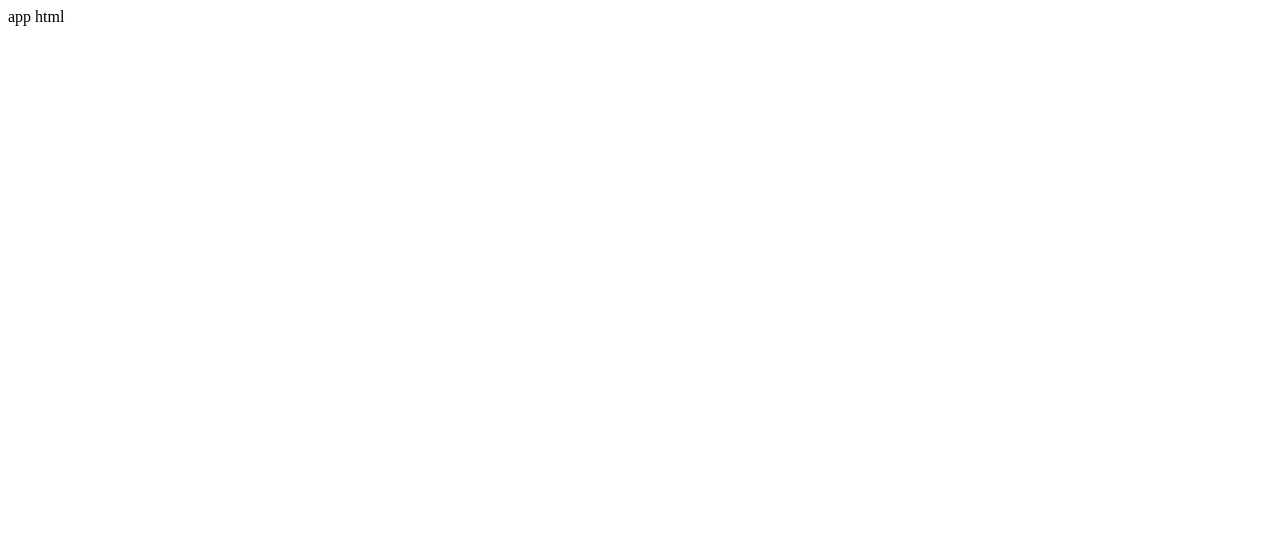
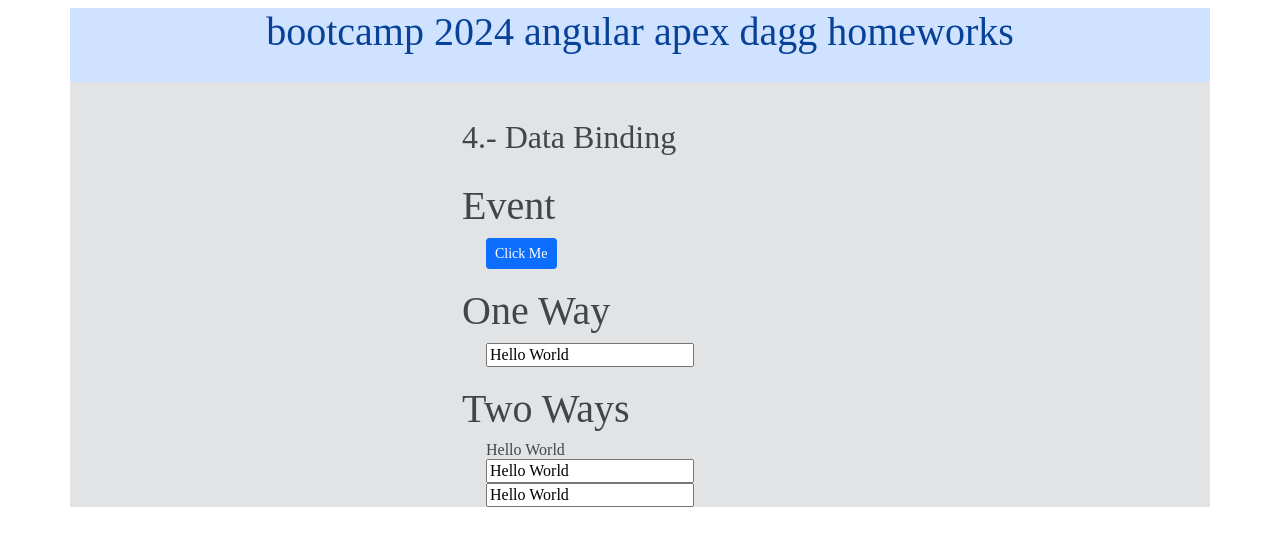
Before and after one commit to dgarcia-apex/bootcamp2024-angular-dgarcia, an Angular app: page / in a window 1280 px wide. Shown: the top 546 px of the page. Built offline with nearby package versions, Linux system fonts and the light colour scheme.

Commit message:
4-data-bindings

```diff
--- a/package.json
+++ b/package.json
@@ -18,6 +18,7 @@
     "@angular/platform-browser": "^17.1.0",
     "@angular/platform-browser-dynamic": "^17.1.0",
     "@angular/router": "^17.1.0",
+    "bootstrap": "^5.0.0",
     "rxjs": "~7.8.0",
     "tslib": "^2.3.0",
     "zone.js": "~0.14.3"
--- /dev/null
+++ b/src/app/4-data-binding/data-binding/data-binding.component.html
@@ -0,0 +1,41 @@
+
+<h2>4.- Data Binding</h2>
+<br>
+<h1>Event</h1>
+<div class="container">
+    <div class="row row-cols-auto">
+        <div class="col">
+            <button type="button" class="btn btn-primary btn-sm" (click)="clickMe()">Click Me</button>
+        </div>
+    </div>
+</div>
+
+<br>
+<h1>One Way</h1>
+<div class="container">
+    <div class="row row-cols-auto">
+        <div class="col">
+            <input type="text" [value]="oneWayText">
+        </div>
+    </div>
+</div>
+
+<br>
+<h1>Two Ways</h1>
+<div class="container">
+    <div class="row row-cols-auto">
+        <div class="col">
+            <span>{{twoWaysText}}</span>
+        </div>
+    </div>
+    <div class="row row-cols-auto">
+        <div class="col">
+            <input type="text" (change)="twoWaysChangeText($event)" [value]="twoWaysText">
+        </div>
+    </div>
+    <div class="row row-cols-auto">
+        <div class="col">
+            <input [(ngModel)]="twoWaysText" >
+        </div>
+    </div>
+</div>
--- /dev/null
+++ b/src/app/4-data-binding/data-binding/data-binding.component.scss
@@ -0,0 +1,6 @@
+// Required
+@import "../../../../node_modules/bootstrap/scss/functions";
+@import "../../../../node_modules/bootstrap/scss/variables";
+@import "../../../../node_modules/bootstrap/scss/mixins";
+
+@import "../../../../node_modules/bootstrap/scss/bootstrap";
--- /dev/null
+++ b/src/app/4-data-binding/data-binding/data-binding.component.ts
@@ -0,0 +1,26 @@
+import { Component } from '@angular/core';
+import { NgForm } from '@angular/forms';
+
+@Component({
+  selector: 'app-data-binding',
+  templateUrl: './data-binding.component.html',
+  styleUrl: './data-binding.component.scss'
+})
+export class DataBindingComponent {
+oneWayText: string="";
+twoWaysText: string="";
+
+clickMe() {
+  alert("I Was Triggered by an Event")
+}
+
+ngAfterContentInit(): void {
+  this.oneWayText = this.twoWaysText = "Hello World";
+}
+
+twoWaysChangeText($event: Event) {
+  let htmlElement = $event.target as HTMLInputElement;
+  this.twoWaysText = htmlElement.value||"";
+  }
+
+}
--- a/src/app/app.component.html
+++ b/src/app/app.component.html
@@ -1 +1,19 @@
-app html
+<div class="container">
+    <div class="row justify-content-md-center list-group-item-primary">
+      <div class="col text-center">
+        <h1>bootcamp 2024 angular apex dagg homeworks</h1>
+        <br>
+      </div>
+    </div>
+
+    <div class="row justify-content-md-center list-group-item-secondary">
+    <div class="col"></div>
+    <div class="col">
+      <br>
+      <br>
+      <app-data-binding></app-data-binding>
+    </div>
+    <div class="col"></div>
+  </div>
+
+</div>
--- a/src/app/app.component.scss
+++ b/src/app/app.component.scss
@@ -0,0 +1,6 @@
+// Required
+@import "../../node_modules/bootstrap/scss/functions";
+@import "../../node_modules/bootstrap/scss/variables";
+@import "../../node_modules/bootstrap/scss/mixins";
+
+@import "../../node_modules/bootstrap/scss/bootstrap";
```
Also changed, not shown: src/app/app.module.ts (+6 -2 lines), 1 other file (tests, documents, lock files or other folders).
